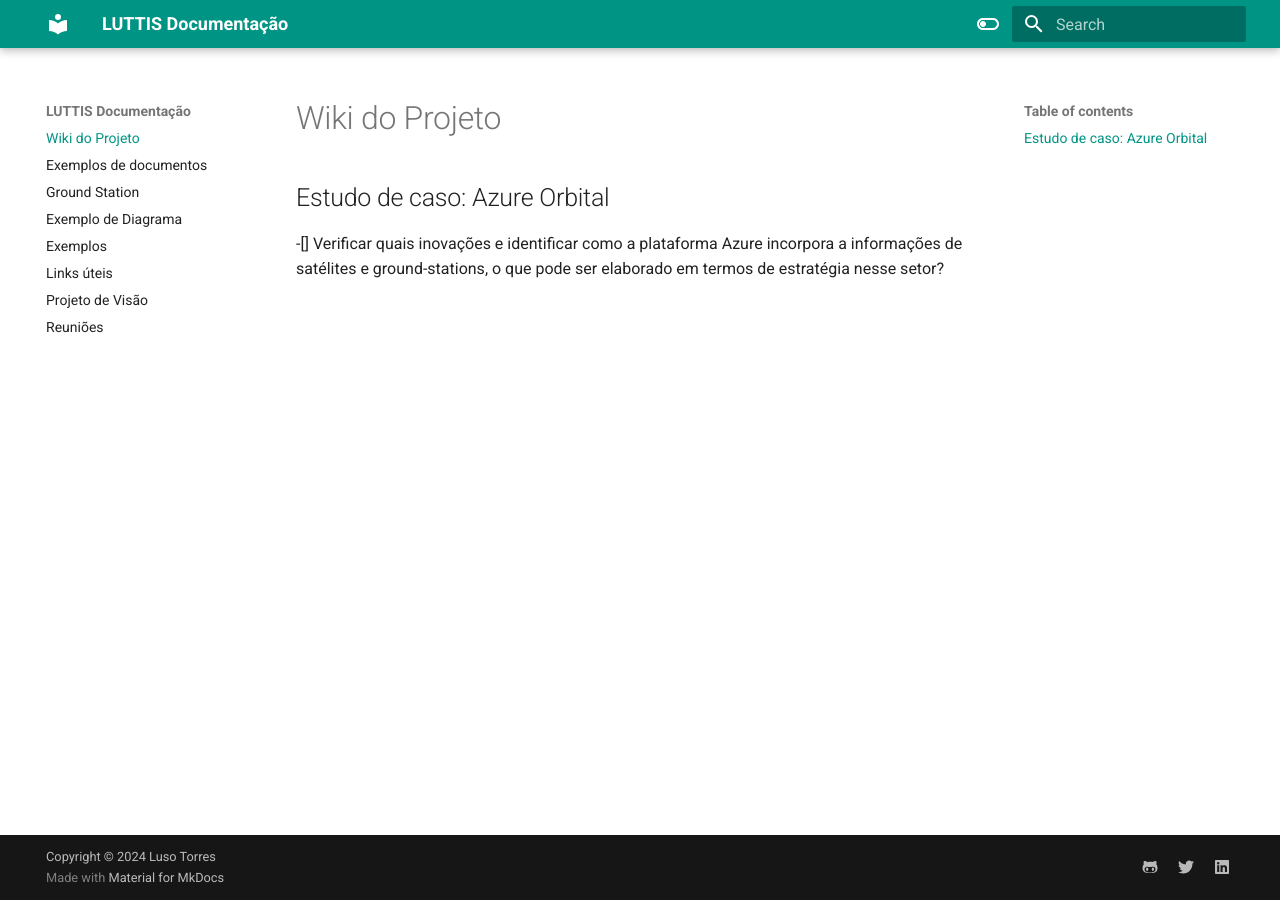
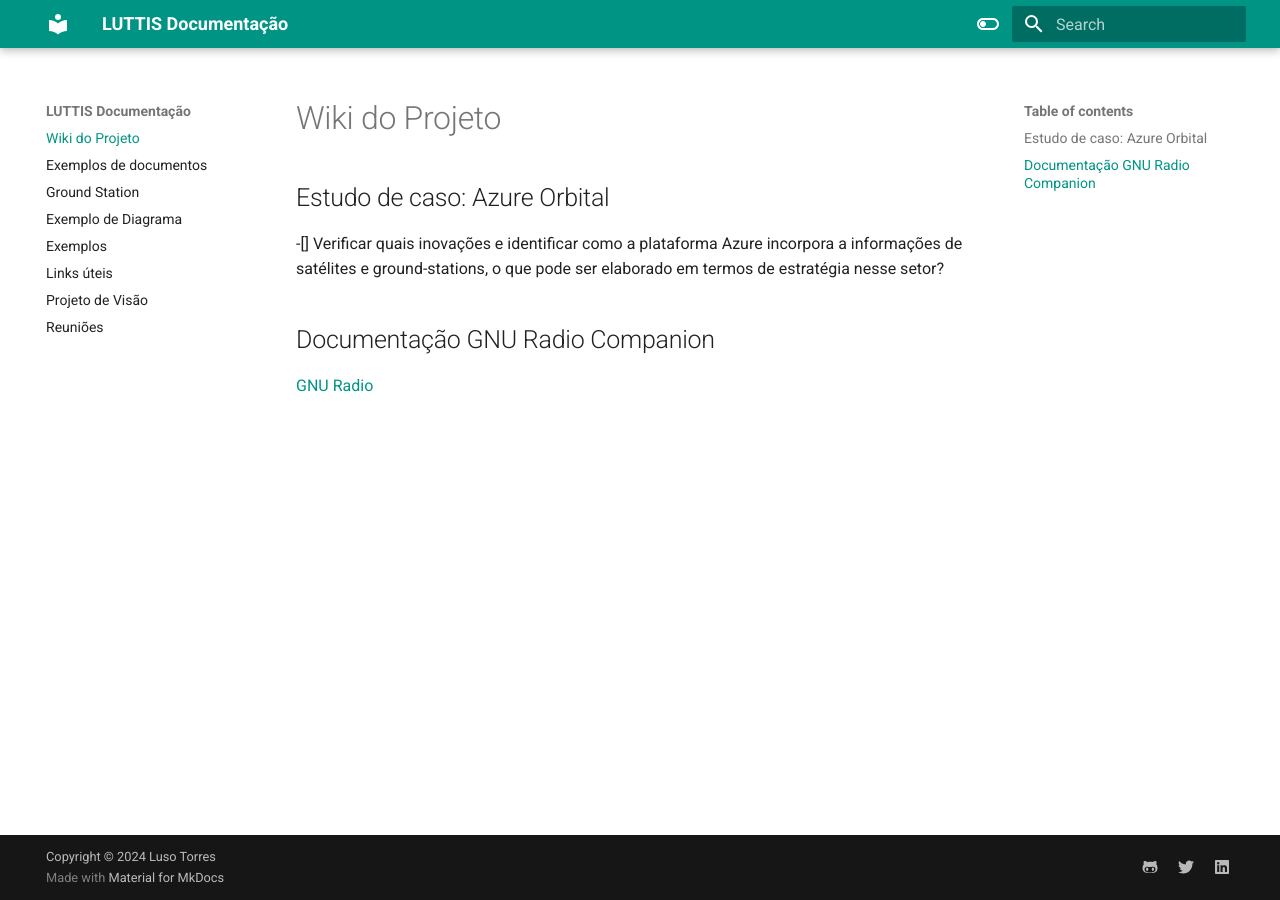
Before and after one commit to luso-torres/luso-torres.github.io, an MkDocs documentation site: the page built from docs/index.md, in a window 1280 px wide. Built offline with MkDocs 1.6.1 and Material for MkDocs 9.7.7, drawn with Linux system fonts in a browser that asks for light colours.

Commit message:
Adicionada linha contendo Wiki do GNU Radio (SDR)

```diff
--- a/docs/index.md
+++ b/docs/index.md
@@ -2,3 +2,7 @@
 
 ## Estudo de caso: Azure Orbital
 -[] Verificar quais inovações e identificar como a plataforma Azure incorpora a informações de satélites e ground-stations, o que pode ser elaborado em termos de estratégia nesse setor?
+
+## Documentação GNU Radio Companion
+
+<a href= "https://wiki.gnuradio.org/" target="_blank"> GNU Radio </a>
```
